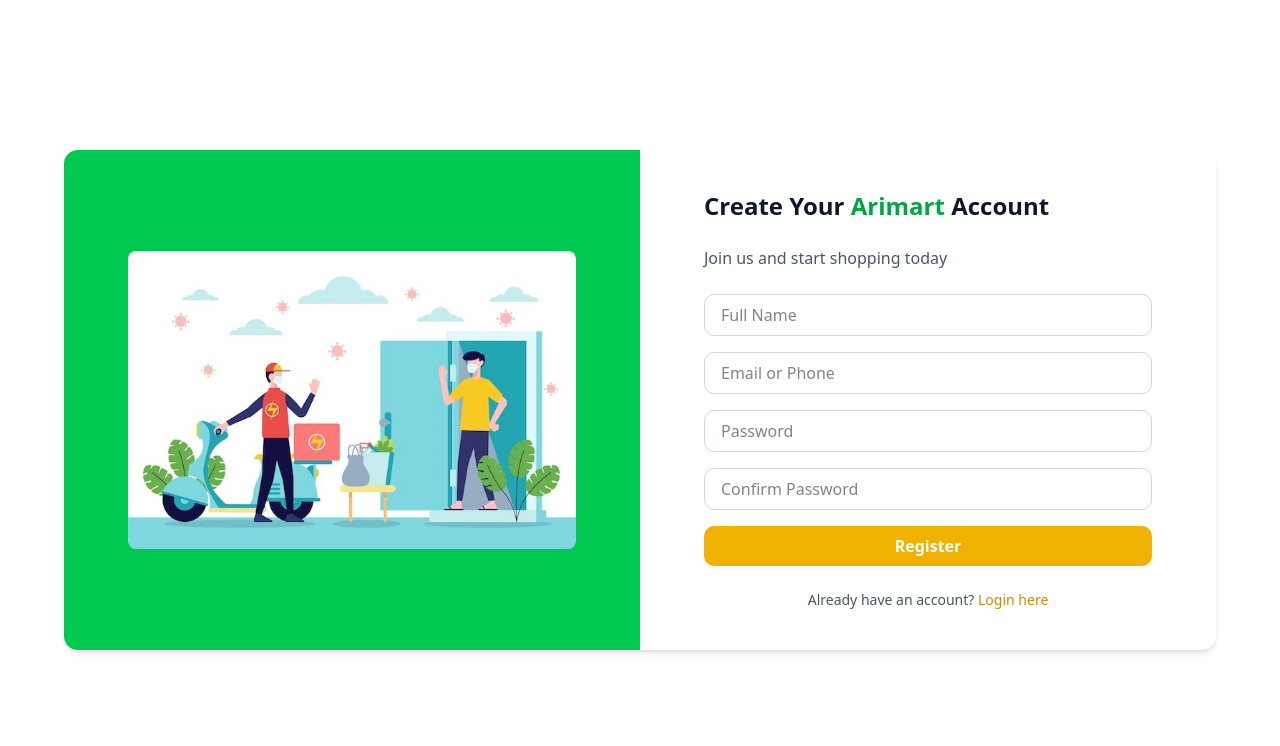
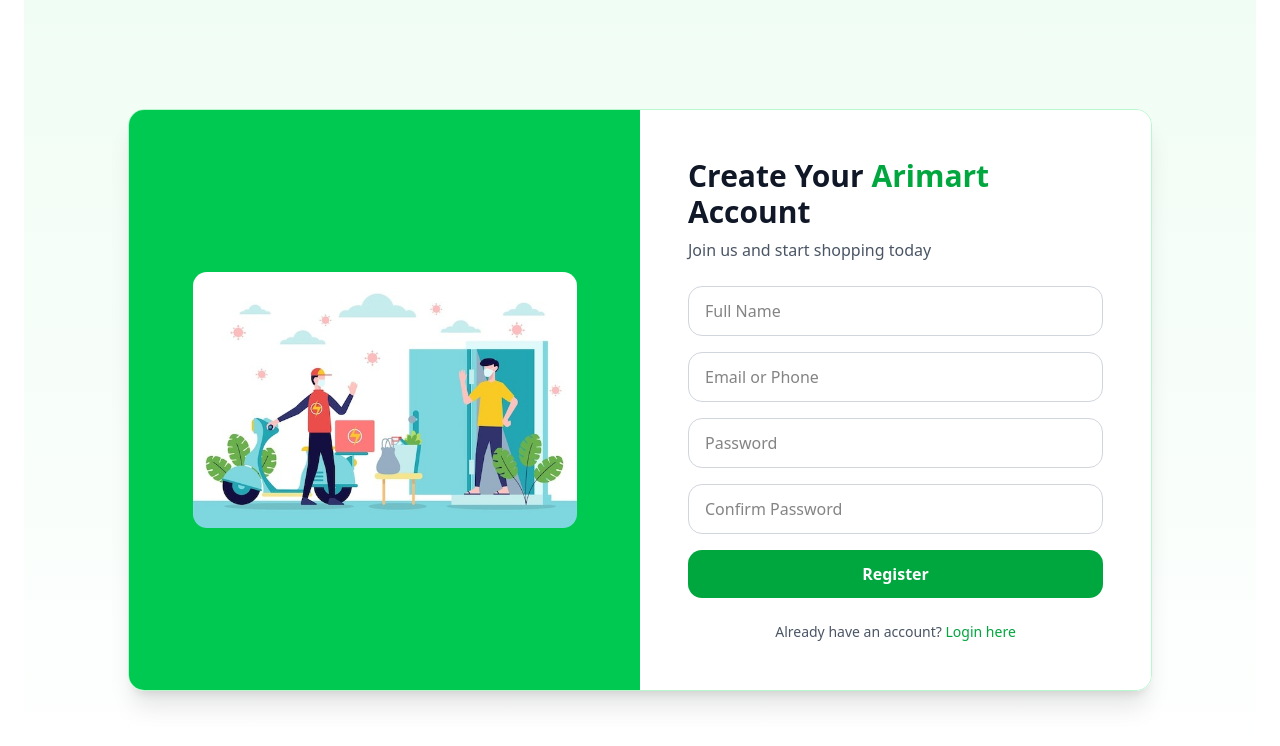
Before and after one commit to Deepak0yadav/arimart, a Next.js app: page /register in a window 1280 px wide. Shown: the top 746 px of the page. Built offline with nearby package versions, Linux system fonts and the light colour scheme.

Commit message:
improved login register page

```diff
--- a/app/(auth)/login/page.jsx
+++ b/app/(auth)/login/page.jsx
@@ -1,5 +1,81 @@
-import Login from "@/components/auth/Login";
+"use client";
 
-export default function LoginPage() {
-  return <Login />;
+import Link from "next/link";
+import { useState } from "react";
+
+export default function Login() {
+  const [emailOrPhone, setEmailOrPhone] = useState("");
+  const [password, setPassword] = useState("");
+
+  async function handleSubmit(e) {
+    e.preventDefault();
+    console.log("Login submitted:", { emailOrPhone, password });
+  }
+
+  return (
+    <div className="flex min-h-screen items-center justify-center bg-gradient-to-b from-green-50 to-white px-4">
+      <div className="flex w-full max-w-5xl flex-col lg:flex-row rounded-2xl shadow-xl overflow-hidden border border-green-200">
+        {/* Left Image */}
+        <div className="hidden lg:flex w-1/2 items-center justify-center bg-green-500 p-6">
+          <img
+            src="/login/loginimage1.jpg"
+            alt="Shopping"
+            className="w-full max-w-sm h-auto object-contain rounded-xl"
+          />
+        </div>
+
+        {/* Form Section */}
+        <div className="w-full lg:w-1/2 p-8 sm:p-12 bg-white flex flex-col justify-center">
+          <h1 className="text-3xl font-bold text-gray-900 text-center lg:text-left">
+            Welcome Back to <span className="text-green-600">Arimart</span>
+          </h1>
+          <p className="mt-2 text-gray-600 text-center lg:text-left">
+            Login to continue shopping
+          </p>
+
+          <form
+            onSubmit={handleSubmit}
+            className="mt-6 space-y-4">
+            <input
+              type="text"
+              placeholder="Email or Phone"
+              value={emailOrPhone}
+              onChange={(e) => setEmailOrPhone(e.target.value)}
+              className="w-full border border-gray-300 rounded-xl px-4 py-3 focus:ring-2 focus:ring-green-400 focus:outline-none transition"
+            />
+            <input
+              type="password"
+              placeholder="Password"
+              value={password}
+              onChange={(e) => setPassword(e.target.value)}
+              className="w-full border border-gray-300 rounded-xl px-4 py-3 focus:ring-2 focus:ring-green-400 focus:outline-none transition"
+            />
+
+            <div className="flex justify-end text-sm">
+              <Link
+                href="#"
+                className="text-green-600 hover:underline">
+                Forgot password?
+              </Link>
+            </div>
+
+            <button
+              type="submit"
+              className="w-full bg-green-600 hover:bg-green-700 text-white font-semibold py-3 rounded-xl transition">
+              Login
+            </button>
+          </form>
+
+          <p className="mt-6 text-center text-gray-600 text-sm">
+            New to Arimart?{" "}
+            <Link
+              href="/register"
+              className="text-green-600 font-medium hover:underline">
+              Create an account
+            </Link>
+          </p>
+        </div>
+      </div>
+    </div>
+  );
 }
--- a/app/(auth)/register/page.jsx
+++ b/app/(auth)/register/page.jsx
@@ -20,75 +20,73 @@
   }
 
   return (
-    <div className="flex min-h-screen items-center justify-center bg-white px-4">
-      <div className="flex w-full max-w-6xl flex-col lg:flex-row rounded-xl shadow-md overflow-hidden">
-        {/* Image Section */}
-        <div className="flex w-full lg:w-1/2 items-center justify-center bg-green-500 p-4 sm:p-6">
+    <div className="flex min-h-screen items-center justify-center bg-gradient-to-b from-green-50 to-white px-4">
+      <div className="flex w-full max-w-5xl flex-col lg:flex-row rounded-2xl shadow-xl overflow-hidden border border-green-200">
+        {/* Left Image */}
+        <div className="hidden lg:flex w-1/2 items-center justify-center bg-green-500 p-6">
           <img
             src="/login/loginimage1.jpg"
             alt="Register Shopping"
-            className="w-full max-w-sm sm:max-w-md h-auto object-contain rounded-md"
+            className="w-full max-w-sm h-auto object-contain rounded-xl"
           />
         </div>
 
-        {/* Right Form */}
-        <div className="flex w-full lg:w-1/2 items-center justify-center p-6 sm:p-10">
-          <div className="w-full max-w-md space-y-6">
-            <h1 className="text-2xl font-bold text-gray-900 text-center lg:text-left">
-              Create Your <span className="text-green-600">Arimart</span>{" "}
-              Account
+        {/* Form Section */}
+        <div className="w-full lg:w-1/2 p-8 sm:p-12 bg-white flex flex-col justify-center">
+          <h1 className="text-3xl font-bold text-gray-900 text-center lg:text-left">
+            Create Your <span className="text-green-600">Arimart</span> Account
           </h1>
-            <p className="text-gray-600 text-center lg:text-left">
+          <p className="mt-2 text-gray-600 text-center lg:text-left">
             Join us and start shopping today
           </p>
 
           <form
             onSubmit={handleSubmit}
-              className="space-y-4">
+            className="mt-6 space-y-4">
             <input
               type="text"
               placeholder="Full Name"
               value={fullName}
               onChange={(e) => setFullName(e.target.value)}
-                className="w-full border border-gray-300 rounded-lg px-4 py-2 focus:ring-2 focus:ring-yellow-500 focus:outline-none"
+              className="w-full border border-gray-300 rounded-xl px-4 py-3 focus:ring-2 focus:ring-green-400 focus:outline-none transition"
             />
             <input
               type="text"
               placeholder="Email or Phone"
               value={emailOrPhone}
               onChange={(e) => setEmailOrPhone(e.target.value)}
-                className="w-full border border-gray-300 rounded-lg px-4 py-2 focus:ring-2 focus:ring-yellow-500 focus:outline-none"
+              className="w-full border border-gray-300 rounded-xl px-4 py-3 focus:ring-2 focus:ring-green-400 focus:outline-none transition"
             />
             <input
               type="password"
               placeholder="Password"
               value={password}
               onChange={(e) => setPassword(e.target.value)}
-                className="w-full border border-gray-300 rounded-lg px-4 py-2 focus:ring-2 focus:ring-yellow-500 focus:outline-none"
+              className="w-full border border-gray-300 rounded-xl px-4 py-3 focus:ring-2 focus:ring-green-400 focus:outline-none transition"
             />
             <input
               type="password"
               placeholder="Confirm Password"
               value={confirmPassword}
               onChange={(e) => setConfirmPassword(e.target.value)}
-                className="w-full border border-gray-300 rounded-lg px-4 py-2 focus:ring-2 focus:ring-yellow-500 focus:outline-none"
+              className="w-full border border-gray-300 rounded-xl px-4 py-3 focus:ring-2 focus:ring-green-400 focus:outline-none transition"
             />
+
             <button
               type="submit"
-                className="w-full bg-yellow-500 hover:bg-yellow-600 text-white font-semibold py-2 rounded-lg">
+              className="w-full bg-green-600 hover:bg-green-700 text-white font-semibold py-3 rounded-xl transition">
               Register
             </button>
           </form>
 
-            <div className="text-center text-sm text-gray-600">
+          <p className="mt-6 text-center text-gray-600 text-sm">
             Already have an account?{" "}
             <Link
               href="/login"
-                className="text-yellow-600 font-medium hover:underline">
+              className="text-green-600 font-medium hover:underline">
               Login here
             </Link>
-            </div>
-          </div>
+          </p>
         </div>
       </div>
     </div>
--- a/components/Navbar/NavbarMobile.jsx
+++ b/components/Navbar/NavbarMobile.jsx
@@ -21,7 +21,7 @@
             href="/group-buying"
             className="flex items-center gap-1 text-gray-700 font-semibold hover:text-green-600">
             <Tag className="h-5 w-5" />
-            <span className="hidden sm:inline">Deals</span>
+            <span className="hidden sm:inline">Group-Deals</span>
           </Link>
 
           {/* User */}
--- a/components/auth/Login.jsx
+++ /dev/null
@@ -1,83 +0,0 @@
-"use client";
-
-import Link from "next/link";
-import { useState } from "react";
-
-export default function Login() {
-  const [emailOrPhone, setEmailOrPhone] = useState("");
-  const [password, setPassword] = useState("");
-
-  async function handleSubmit(e) {
-    e.preventDefault();
-    console.log("Login submitted:", { emailOrPhone, password });
-  }
-
-  return (
-    <div className="flex min-h-screen items-center justify-center bg-white px-4">
-      <div className="flex w-full max-w-6xl flex-col lg:flex-row rounded-xl shadow-md overflow-hidden">
-        {/* Image Section */}
-        <div className="flex w-full lg:w-1/2 items-center justify-center bg-green-500 p-4 sm:p-6">
-          <img
-            src="/login/loginimage1.jpg"
-            alt="Shopping"
-            className="w-full max-w-sm sm:max-w-md h-auto object-contain rounded-md"
-          />
-        </div>
-
-        {/* Right Form */}
-        <div className="flex w-full lg:w-1/2 items-center justify-center p-6 sm:p-10">
-          <div className="w-full max-w-md space-y-6">
-            <h1 className="text-2xl font-bold text-gray-900 text-center lg:text-left">
-              Welcome Back to <span className="text-green-600">Arimart</span>
-            </h1>
-            <p className="text-gray-600 text-center lg:text-left">
-              Login to continue shopping
-            </p>
-
-            <form
-              onSubmit={handleSubmit}
-              className="space-y-4">
-              <input
-                type="text"
-                placeholder="Email or Phone"
-                value={emailOrPhone}
-                onChange={(e) => setEmailOrPhone(e.target.value)}
-                className="w-full border border-gray-300 rounded-lg px-4 py-2 focus:ring-2 focus:ring-yellow-500 focus:outline-none"
-              />
-              <input
-                type="password"
-                placeholder="Password"
-                value={password}
-                onChange={(e) => setPassword(e.target.value)}
-                className="w-full border border-gray-300 rounded-lg px-4 py-2 focus:ring-2 focus:ring-yellow-500 focus:outline-none"
-              />
-
-              <div className="flex justify-between text-sm">
-                <a
-                  href="#"
-                  className="text-yellow-600 hover:underline">
-                  Forgot password?
-                </a>
-              </div>
-
-              <button
-                type="submit"
-                className="w-full bg-yellow-500 hover:bg-yellow-600 text-white font-semibold py-2 rounded-lg">
-                Login
-              </button>
-            </form>
-
-            <div className="text-center text-sm text-gray-600">
-              New to Arimart?{" "}
-              <Link
-                href="/register"
-                className="text-yellow-600 font-medium hover:underline">
-                Create an account
-              </Link>
-            </div>
-          </div>
-        </div>
-      </div>
-    </div>
-  );
-}
```
Also changed, not shown: components/Navbar/NavbarDesktop.jsx (+40 -17 lines). Lines whose indentation alone changed are shown as unchanged.
